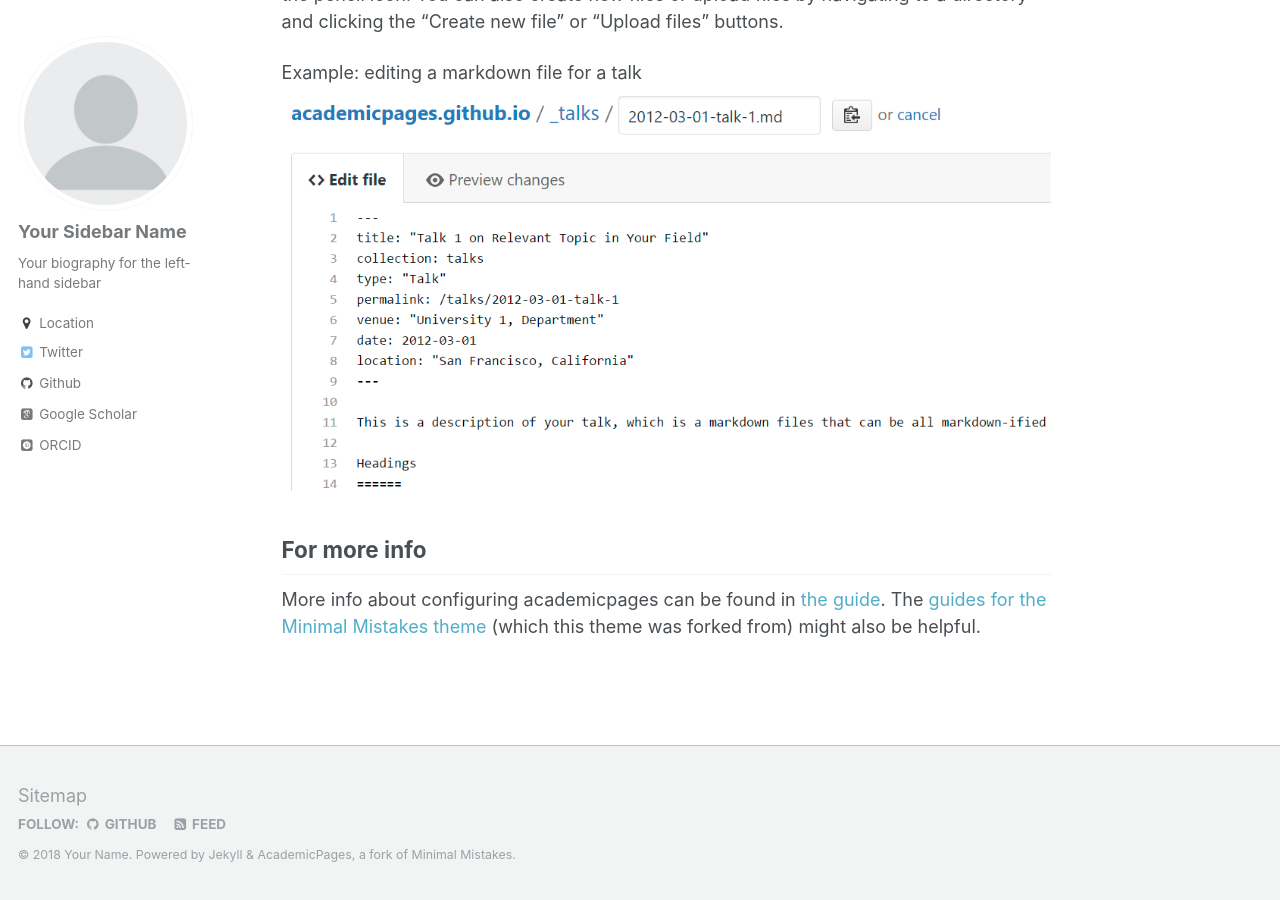
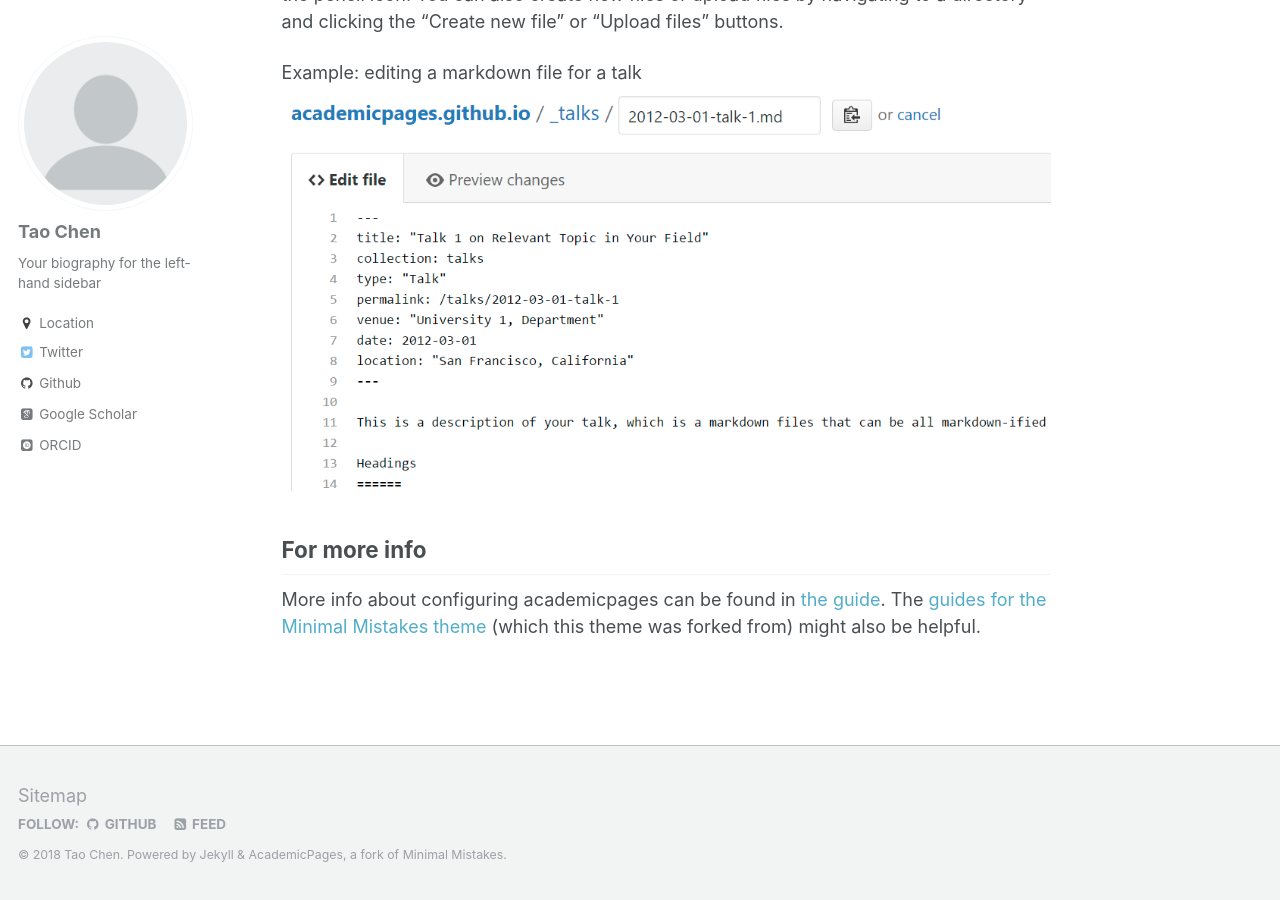
Before and after one commit to cherntodd/cherntodd.github.io, a Jekyll site: the page built from _pages/about.md, in a window 1280 px wide and 900 px high, scrolled down 2510 px. Built offline with Jekyll 4.4.1, drawn with Linux system fonts in a browser that asks for light colours; some web fonts are replaced; some of the changed text lies outside the part shown.

Commit message:
Add files via upload

```diff
--- a/_config.yml
+++ b/_config.yml
@@ -7,13 +7,13 @@
 
 # Site Settings
 locale                   : "en-US"
-title                    : "Your Name / Site Title"
+title                    : "Tao Chen"
 title_separator          : "-"
-name                     : &name "Your Name"
-description              : &description "personal description"
+name                     : &name "Tao Chen"
+description              : &description "Visiting Assistant Professor"
 url                      : https://academicpages.github.io # the base hostname & protocol for your site e.g. "https://mmistakes.github.io"
 baseurl                  : "" # the subpath of your site, e.g. "/blog"
-repository               : "academicpages/academicpages.github.io"
+repository               : "cherntodd.github.io"
 teaser                   :  # filename of teaser fallback teaser image placed in /images/, .e.g. "500x300.png"
 breadcrumbs              : false # true, false (default)
 words_per_minute         : 160
@@ -78,7 +78,7 @@ analytics:
 
 # Site Author
 author:
-  name             : "Your Sidebar Name"
+  name             : "Tao Chen"
   avatar           : "profile.png"
   bio              : "Your biography for the left-hand sidebar"
   location         : "Location"
```
